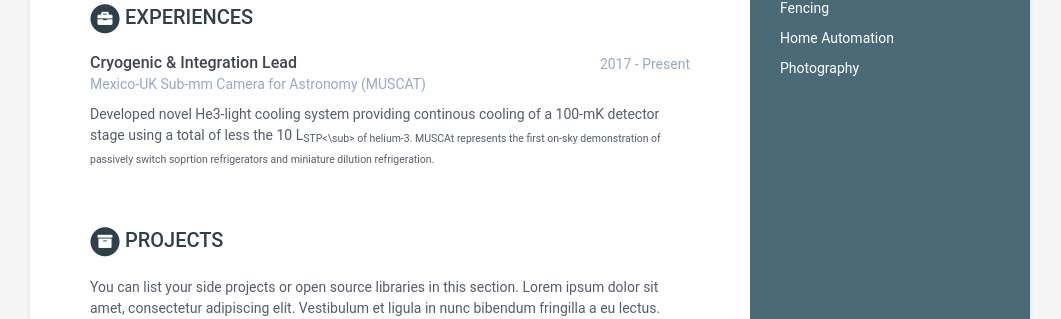
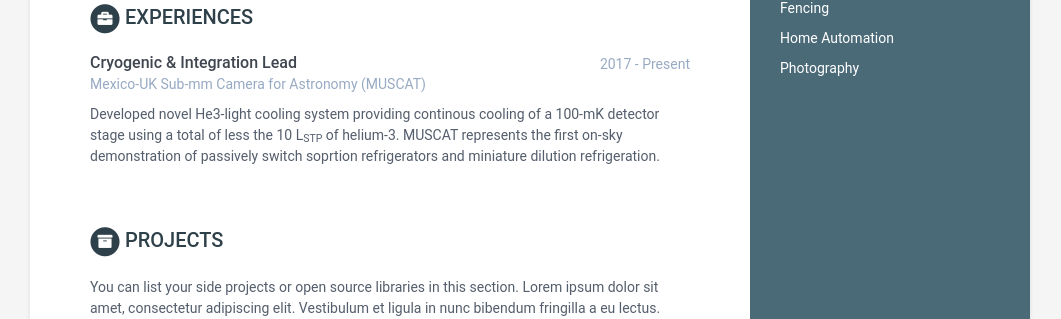
Before and after one commit to TomBrien/Netlify-CV, a Jekyll site: the page built from index.html, in a window 1280 px wide. Shown: the part 676-995 px from the top of the page, without its empty margins (110-1171 px from the left). Built offline with Jekyll 4.4.1, drawn with Linux system fonts in a browser that asks for light colours.

Commit message:
Fix a couple to Typos
Fix a couple of typos

```diff
--- a/_data/data.yml
+++ b/_data/data.yml
@@ -75,8 +75,8 @@ experiences:
       company: Mexico-UK Sub-mm Camera for Astronomy (MUSCAT)
       details: |
         Developed novel He3-light cooling system providing continous cooling
-        of a 100-mK detector stage using a total of less the 10 L<sub>STP<\sub>
-        of helium-3. MUSCAt represents the first on-sky demonstration of passively
+        of a 100-mK detector stage using a total of less the 10 L<sub>STP</sub>
+        of helium-3. MUSCAT represents the first on-sky demonstration of passively
         switch soprtion refrigerators and miniature dilution refrigeration.
 
 projects:
```
